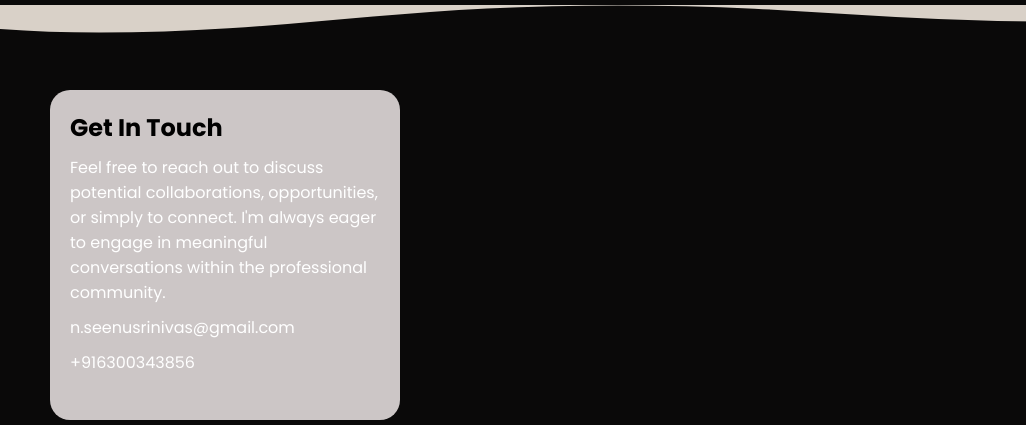
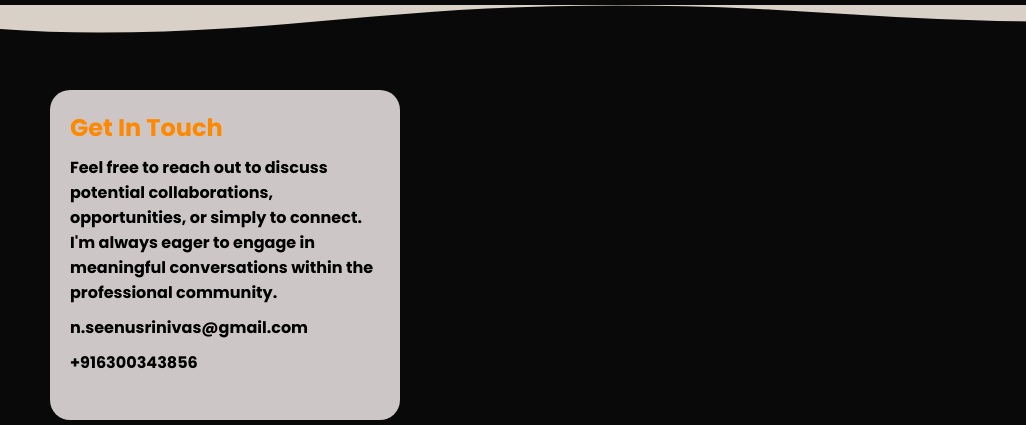
Before and after one commit to 179X1A0599/simple-portfo, a plain HTML site: page index.html in a window 1280 px wide. Shown: the part 1689-2114 px from the top of the page, 0-1026 px from the left. Drawn offline with nearby package versions, Linux system fonts and the light colour scheme; a web font is replaced by a local one.

Commit message:
Update style.css

```diff
--- a/style.css
+++ b/style.css
@@ -548,10 +548,16 @@ body footer .container .form {
   gap: 10px;
 }
 body footer .container .form h2 {
+  color: #FE8900;
+  //color:black;
+  font-weight: 700;
+}
+body footer .container .form p {
   //color: #FE8900;
   color:black;
   font-weight: 700;
 }
+
 body footer .container .form input {
   width: 100%;
   border: none;
```
